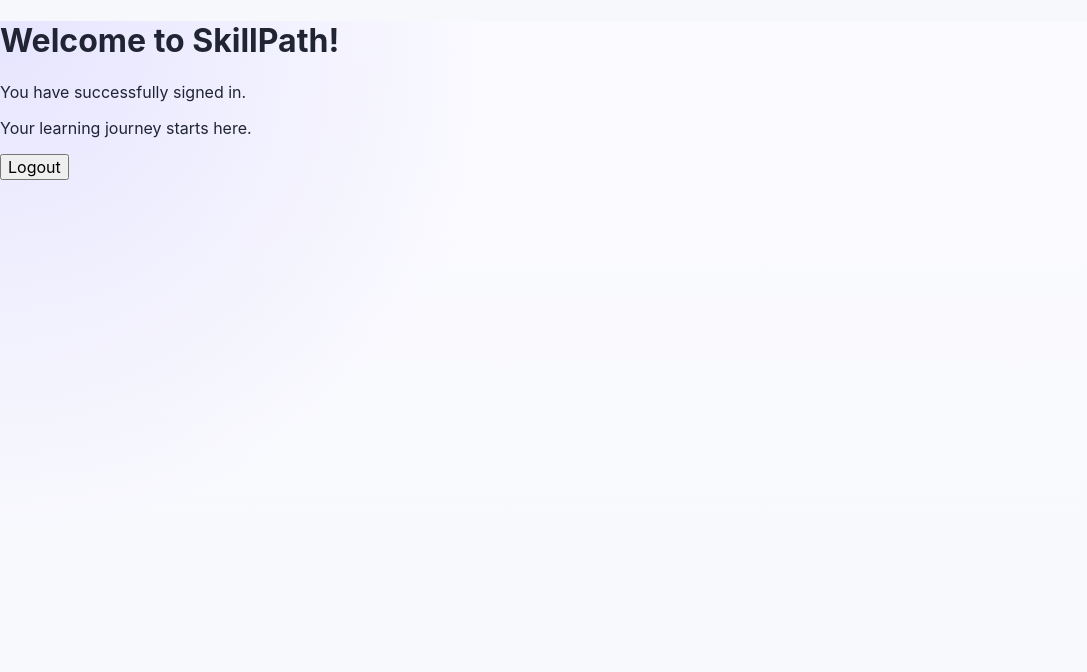
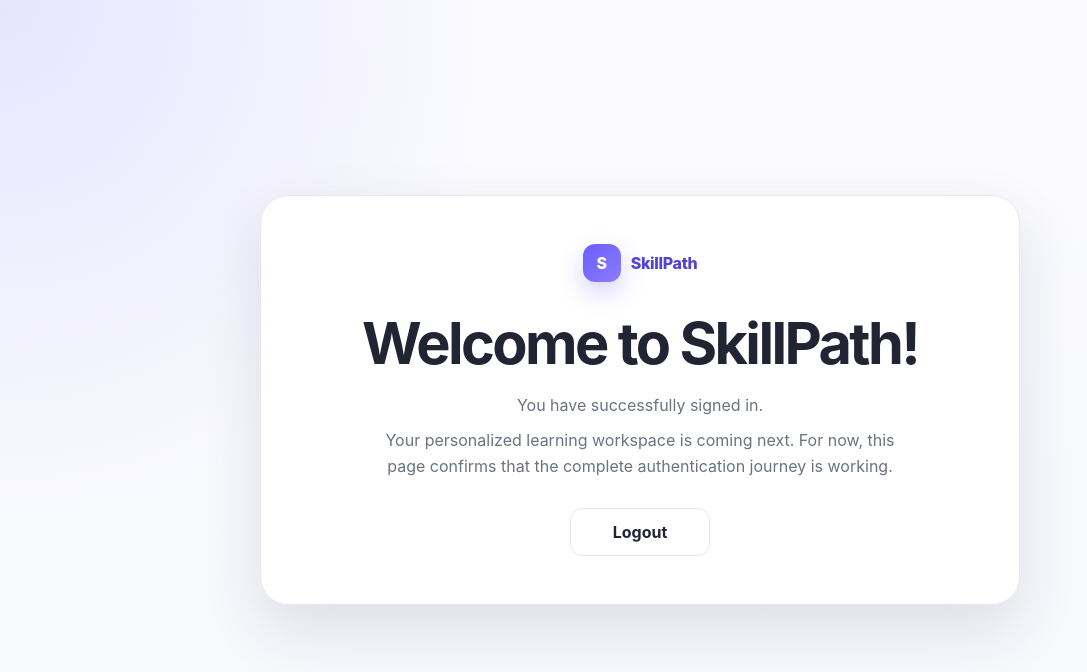
Before and after one commit to ajayjacobjohn/SkillPath, a React (Vite) app in the folder skillpath-ui/: page /home in a window 1280 px wide. Shown: the top 672 px of the page, without its empty margins (0-1087 px from the left). Built offline with nearby package versions, Linux system fonts and the light colour scheme; sample sign-in values are in the browser's storage.

Commit message:
style: polish authenticated home placeholder

```diff
--- a/skillpath-ui/src/pages/Home.jsx
+++ b/skillpath-ui/src/pages/Home.jsx
@@ -1,4 +1,4 @@
-import {useNavigate} from "react-router-dom";
+import { useNavigate } from "react-router-dom";
 
 function Home() {
   const navigate = useNavigate();
@@ -9,13 +9,27 @@
   };
 
   return (
-    <div>
-      <h1>Welcome to SkillPath!</h1>
+    <main className="home-page">
+      <section className="home-card">
+        <div className="brand-mark">
+          <span className="brand-icon">S</span>
+          <span>SkillPath</span>
+        </div>
+
+        <h1>Welcome to SkillPath!</h1>
         <p>You have successfully signed in.</p>
-        <p>Your learning journey starts here.</p>
-        <button onClick={handleLogout}>Logout</button>
-    </div>
-    );
+        <p>
+          Your personalized learning workspace is coming next. For now, this page confirms that the complete authentication journey is working.
+        </p>
+
+        <div className="home-actions">
+          <button className="secondary-button" onClick={handleLogout}>
+            Logout
+          </button>
+        </div>
+      </section>
+    </main>
+  );
 }
 
 export default Home;
```
